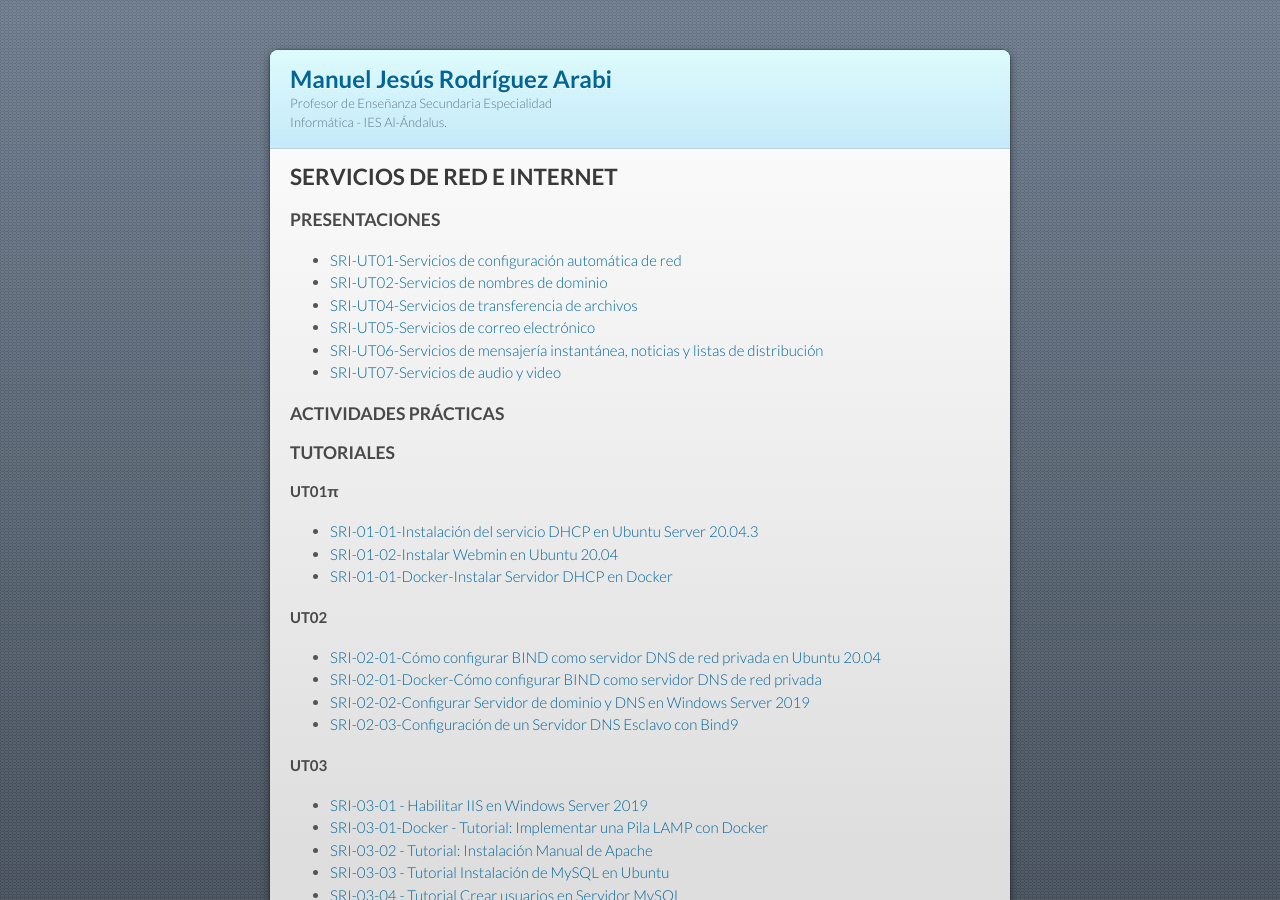
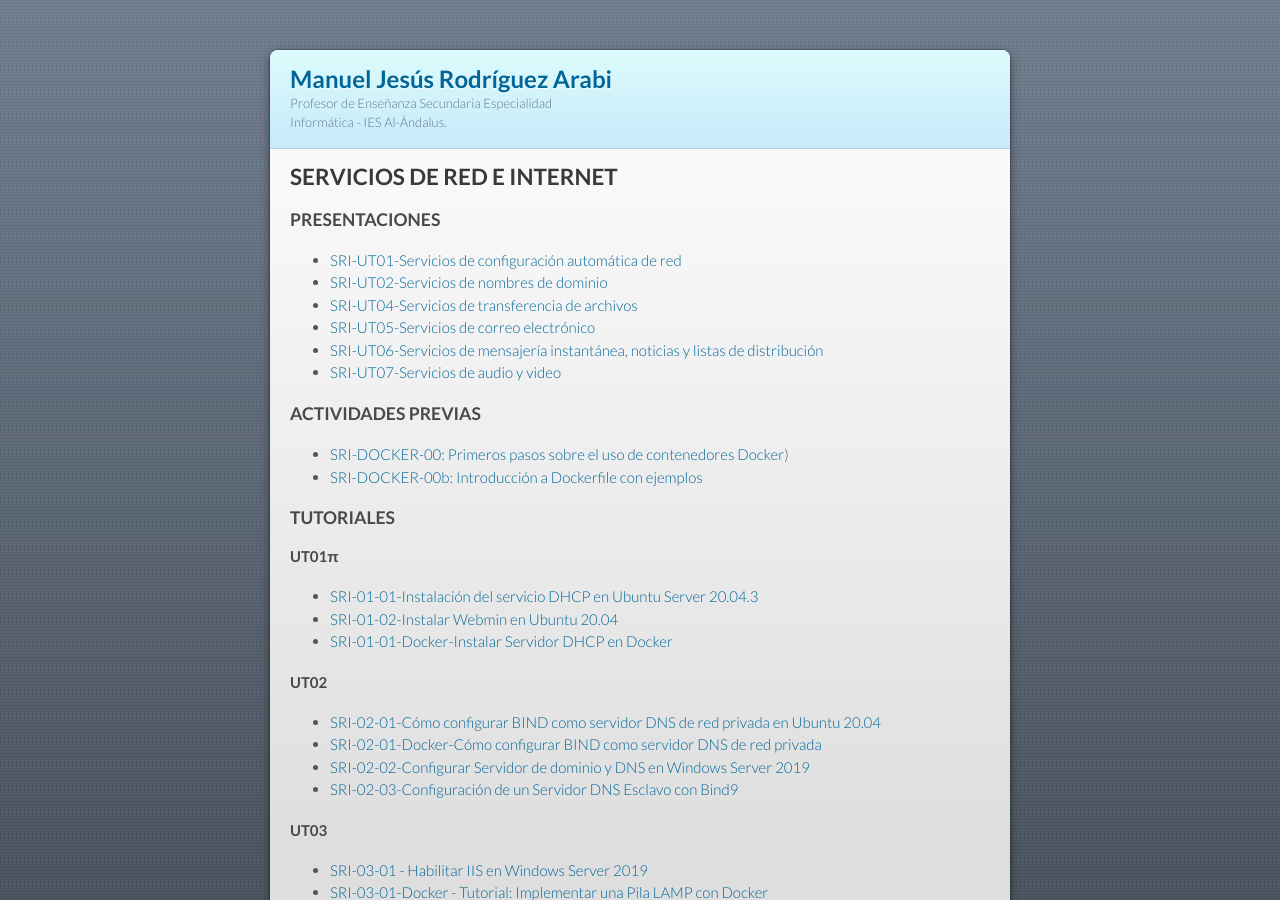
Before and after one commit to mrodara/mrodara.github.io, a Jekyll site: the page built from mods/sri.md, in a window 1280 px wide and 900 px high. Built offline with Jekyll 4.4.1, drawn with Linux system fonts in a browser that asks for light colours; our own code applies the rules of GitHub Pages for plain Markdown files.

Commit message:
Inserción primeros pasos con Docker SRI

```diff
--- a/mods/sri.md
+++ b/mods/sri.md
@@ -13,7 +13,9 @@ layout: default
 * [SRI-UT06-Servicios de mensajería instantánea, noticias y listas de distribución](https://slides.com/manueljesusrodriguezarabi/desk/fullscreen)
 * [SRI-UT07-Servicios de audio y video](https://view.genial.ly/624c54bdb0fd340010135308/learning-experience-didactic-unit-sri-07-servicios-de-audio-y-video)
 
-### ACTIVIDADES PRÁCTICAS
+### ACTIVIDADES PREVIAS
+* [SRI-DOCKER-00: Primeros pasos sobre el uso de contenedores Docker](https://docs.google.com/document/d/1Ar56A3TAsRUStlgyJqQGLFvDRfHiRuXlW8A49zJ7ZQk/edit?usp=sharing))
+* [SRI-DOCKER-00b: Introducción a Dockerfile con ejemplos]((https://docs.google.com/document/d/1xh-uRoFHHSU6pdjD-MoLA308rrI1IQrqdca1wjCs5r8/edit?usp=sharing))
 
 ### TUTORIALES
 
```
